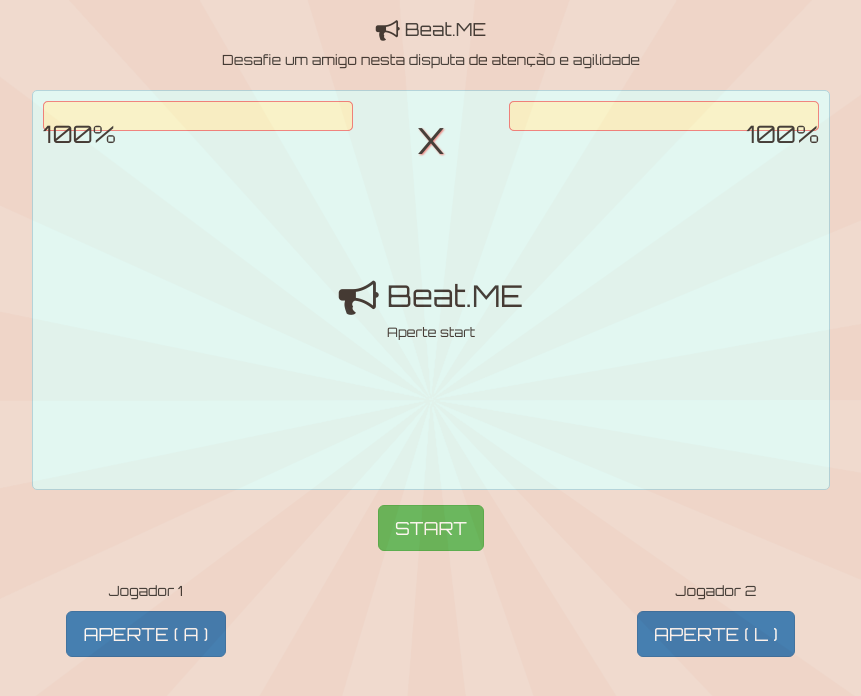
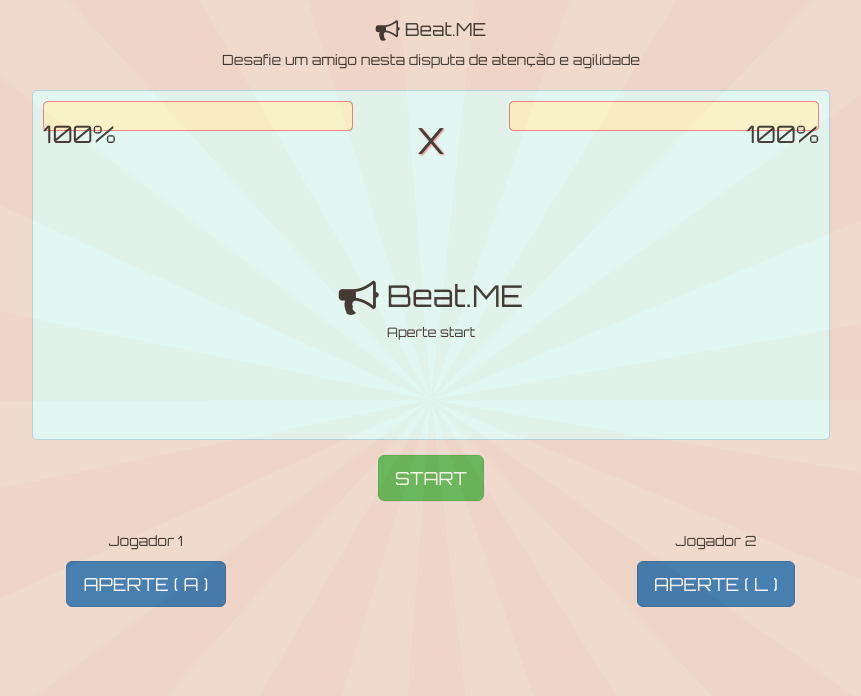
Before and after one commit to domzinhuu/Beat.ME, an Angular app: page / in a window 1280 px wide. Shown: the top 696 px of the page, without its empty margins (209-1070 px from the left). Built offline with nearby package versions, Linux system fonts and the light colour scheme.

Commit message:
ajustando tela para menores resolução

```diff
--- a/src/styles.css
+++ b/src/styles.css
@@ -31,7 +31,7 @@ body{
 
 .screen{
     width: 70%;
-    height: 400px;
+    height: 350px;
     background-color: lightcyan;
     border: 1px solid lightblue;
     border-radius: 5px;
```
